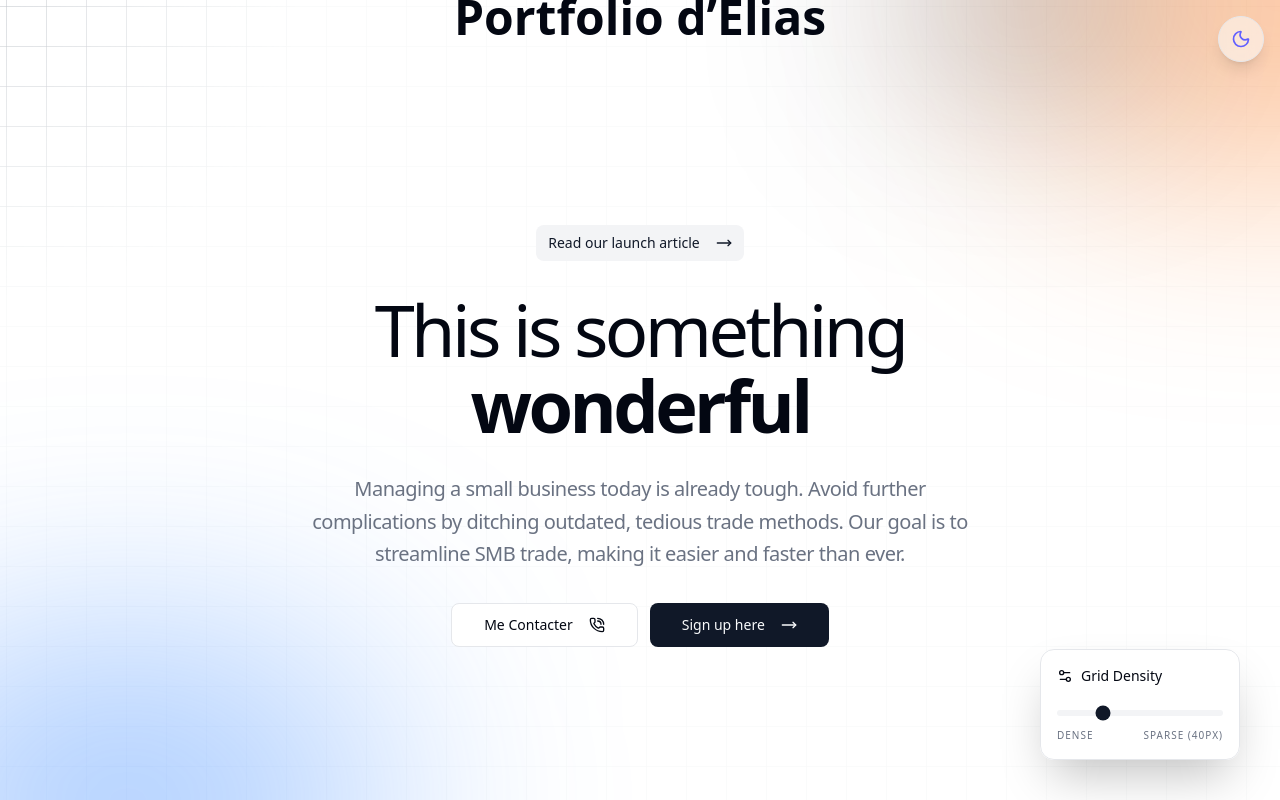
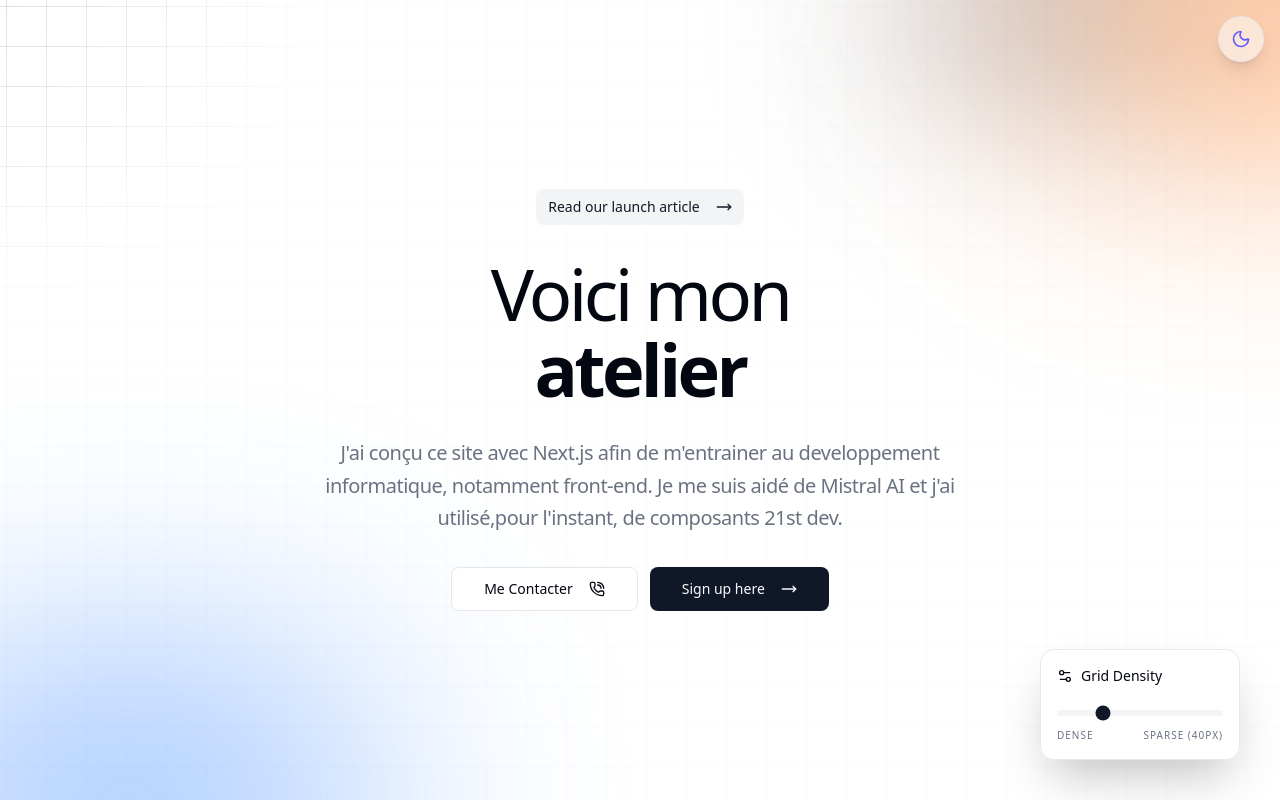
Before and after one commit to elEnkirche/portfolio, a Next.js app: page / in a window 1280 px wide. Built offline with nearby package versions, Linux system fonts and the light colour scheme.

Commit message:
Changement du texte de la page de garde.

```diff
--- a/src/components/SplashScreen.tsx
+++ b/src/components/SplashScreen.tsx
@@ -84,7 +84,7 @@ export default function SplashScreen({
   //Ajout récent afin d'iplémenter le texte qui change
   const [titleNumber, setTitleNumber] = useState(0);
   const titles = useMemo(
-    () => ["amazing", "new", "wonderful", "beautiful", "smart"],
+    () => ["portfolio", "cv", "atelier", "idée", "site internet"],
     []
   );
 
@@ -129,7 +129,7 @@ export default function SplashScreen({
       </div>
 
       {/* Grid Density Control Panel */}
-      <div className="absolute bottom-10 right-10 z-30 pointer-events-auto">
+      <div className="absolute bottom-10 right-10 z-30 pointer-events-auto hidden md:block">
         <div className="bg-background/80 backdrop-blur-md border border-border p-4 rounded-xl shadow-2xl space-y-3 min-w-[200px]">
           <div className="flex items-center gap-2 text-sm font-medium text-foreground">
             <Settings2 className="w-4 h-4" />
@@ -150,13 +150,11 @@ export default function SplashScreen({
         </div>
       </div>
 
-      {/* Main Content (Title + Enter Button) */}
       <motion.div
         initial={{ opacity: 0, y: 20 }}
         animate={{ opacity: 1, y: 0 }}
         className="relative z-10 text-center space-y-6"
       >
-        <h1 className="text-5xl font-semibold">Portfolio d’Elias</h1>
         {/* Début d'ajout */}
         <div className="flex gap-8 py-20 lg:py-40 items-center justify-center flex-col">
           <div>
@@ -166,7 +164,7 @@ export default function SplashScreen({
           </div>
           <div className="flex gap-4 flex-col">
             <h1 className="text-5xl md:text-7xl max-w-2xl tracking-tighter text-center font-regular">
-              <span className="text-spektr-cyan-50">This is something</span>
+              <span className="text-spektr-cyan-50">Voici mon</span>
               <span className="relative flex w-full justify-center overflow-hidden text-center md:pb-4 md:pt-1">
                 &nbsp;
                 {titles.map((title, index) => (
@@ -194,10 +192,8 @@ export default function SplashScreen({
             </h1>
 
             <p className="text-lg md:text-xl leading-relaxed tracking-tight text-muted-foreground max-w-2xl text-center">
-              Managing a small business today is already tough. Avoid further
-              complications by ditching outdated, tedious trade methods. Our
-              goal is to streamline SMB trade, making it easier and faster than
-              ever.
+              J'ai conçu ce site avec Next.js afin de m'entrainer au developpement informatique, notamment front-end.
+              Je me suis aidé de Mistral AI et j'ai utilisé,pour l'instant, de composants 21st dev.
             </p>
           </div>
           <div className="flex flex-row gap-3">
--- a/src/components/ui/animated-hero.tsx
+++ /dev/null
@@ -1,83 +0,0 @@
-import { useEffect, useMemo, useState } from "react";
-import { motion } from "framer-motion";
-import { MoveRight, PhoneCall } from "lucide-react";
-import { Button } from "@/components/ui/button";
-
-function Hero() {
-  const [titleNumber, setTitleNumber] = useState(0);
-  const titles = useMemo(
-    () => ["amazing", "new", "wonderful", "beautiful", "smart"],
-    []
-  );
-
-  useEffect(() => {
-    const timeoutId = setTimeout(() => {
-      if (titleNumber === titles.length - 1) {
-        setTitleNumber(0);
-      } else {
-        setTitleNumber(titleNumber + 1);
-      }
-    }, 2000);
-    return () => clearTimeout(timeoutId);
-  }, [titleNumber, titles]);
-
-  return (
-    <div className="w-full">
-      <div className="container mx-auto">
-        <div className="flex gap-8 py-20 lg:py-40 items-center justify-center flex-col">
-          <div>
-            <Button variant="secondary" size="sm" className="gap-4">
-              Read our launch article <MoveRight className="w-4 h-4" />
-            </Button>
-          </div>
-          <div className="flex gap-4 flex-col">
-            <h1 className="text-5xl md:text-7xl max-w-2xl tracking-tighter text-center font-regular">
-              <span className="text-spektr-cyan-50">This is something</span>
-              <span className="relative flex w-full justify-center overflow-hidden text-center md:pb-4 md:pt-1">
-                &nbsp;
-                {titles.map((title, index) => (
-                  <motion.span
-                    key={index}
-                    className="absolute font-semibold"
-                    initial={{ opacity: 0, y: "-100" }}
-                    transition={{ type: "spring", stiffness: 50 }}
-                    animate={
-                      titleNumber === index
-                        ? {
-                            y: 0,
-                            opacity: 1,
-                          }
-                        : {
-                            y: titleNumber > index ? -150 : 150,
-                            opacity: 0,
-                          }
-                    }
-                  >
-                    {title}
-                  </motion.span>
-                ))}
-              </span>
-            </h1>
-
-            <p className="text-lg md:text-xl leading-relaxed tracking-tight text-muted-foreground max-w-2xl text-center">
-              Managing a small business today is already tough. Avoid further
-              complications by ditching outdated, tedious trade methods. Our
-              goal is to streamline SMB trade, making it easier and faster than
-              ever.
-            </p>
-          </div>
-          <div className="flex flex-row gap-3">
-            <Button size="lg" className="gap-4" variant="outline">
-              Jump on a call <PhoneCall className="w-4 h-4" />
-            </Button>
-            <Button size="lg" className="gap-4">
-              Sign up here <MoveRight className="w-4 h-4" />
-            </Button>
-          </div>
-        </div>
-      </div>
-    </div>
-  );
-}
-
-export { Hero };
```
